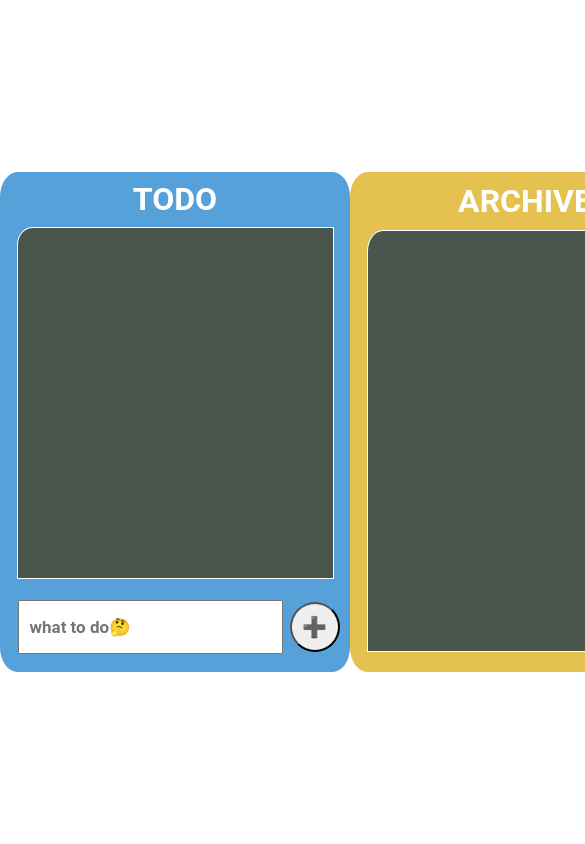
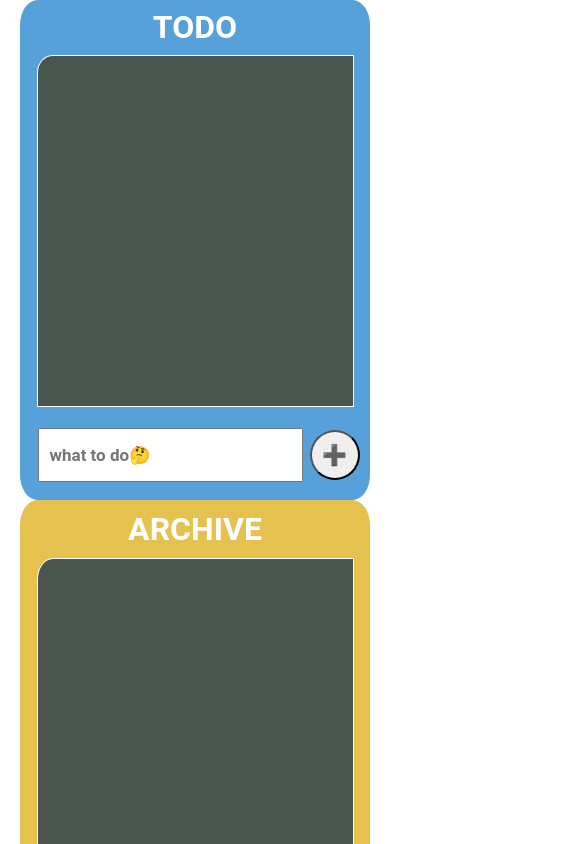
Before and after one commit to NiToThePowerOf2Plus2/todo, a React (Create React App) app in the folder todo/: page / in a window 390 px wide. Shown: the top 844 px of the page, 585 px wide, since content can reach past the window. Built offline with nearby package versions, Linux system fonts and the light colour scheme.

Commit message:
alittle bit responsive now!

```diff
--- a/todo/src/App.css
+++ b/todo/src/App.css
@@ -3,10 +3,11 @@
   top: 0; right: 0; bottom: 0; left: 0;
   background: rgb(255, 255, 255);
   display: grid;
+  grid-template: repeat(3,1fr)/ repeat(4,1fr);
   grid-template-areas:
-    ". . . . . ."
-    ". . t a . ."
-    ". . . . . ."
+    ". . . ."
+    ". t a ."
+    ". . . ."
   ;
   align-content: center;
 }
@@ -190,3 +191,49 @@
   font-family: 'eraserReg';
   src: url('./fonts/EraserReg.ttf');
 }
+@media (max-width: 700px) {
+
+  .main-container {
+
+    margin:10px;
+    grid-template:repeat(2,500px)/ repeat(1,1fr);
+    display: table;
+    position: absolute;
+    top: 0;
+    left: 0;
+    height: 100%;
+    width: 100%;
+  }
+  .todo-container{
+    margin: 0 auto;
+    grid-row: 1/2;
+    margin-bottom: 10px;
+  }
+  .archive-container{
+    margin: 0 auto;
+    grid-row: 2/3;
+  }
+}
+@media (max-width: 400px) {
+
+  .main-container {
+
+    margin:0;
+    grid-template:repeat(2,500px)/ repeat(1,1fr);
+    display: table;
+    position: absolute;
+    top: 0;
+    left: 0;
+    height: 100%;
+    width: 100%;
+  }
+  .todo-container{
+    margin: 0 auto;
+    grid-row: 1/2;
+
+  }
+  .archive-container{
+    margin: 0 auto;
+    grid-row: 2/3;
+  }
+}
```
